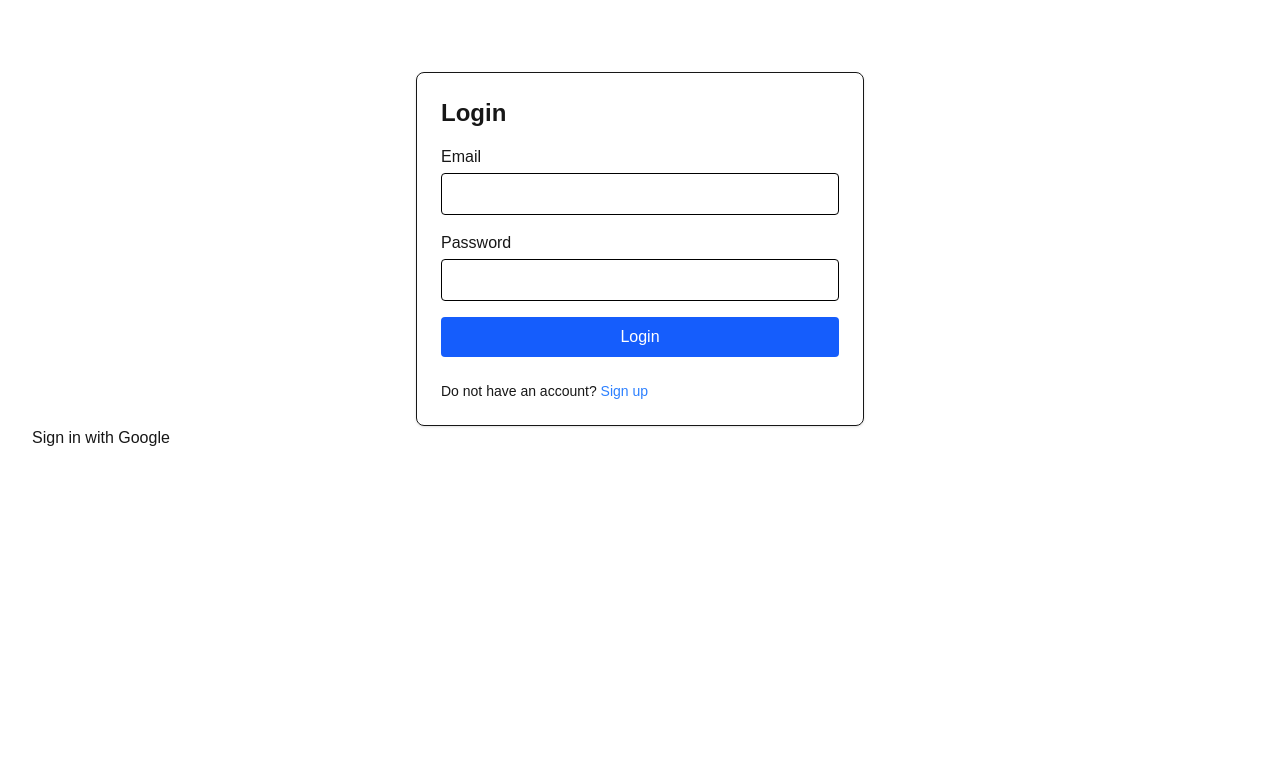
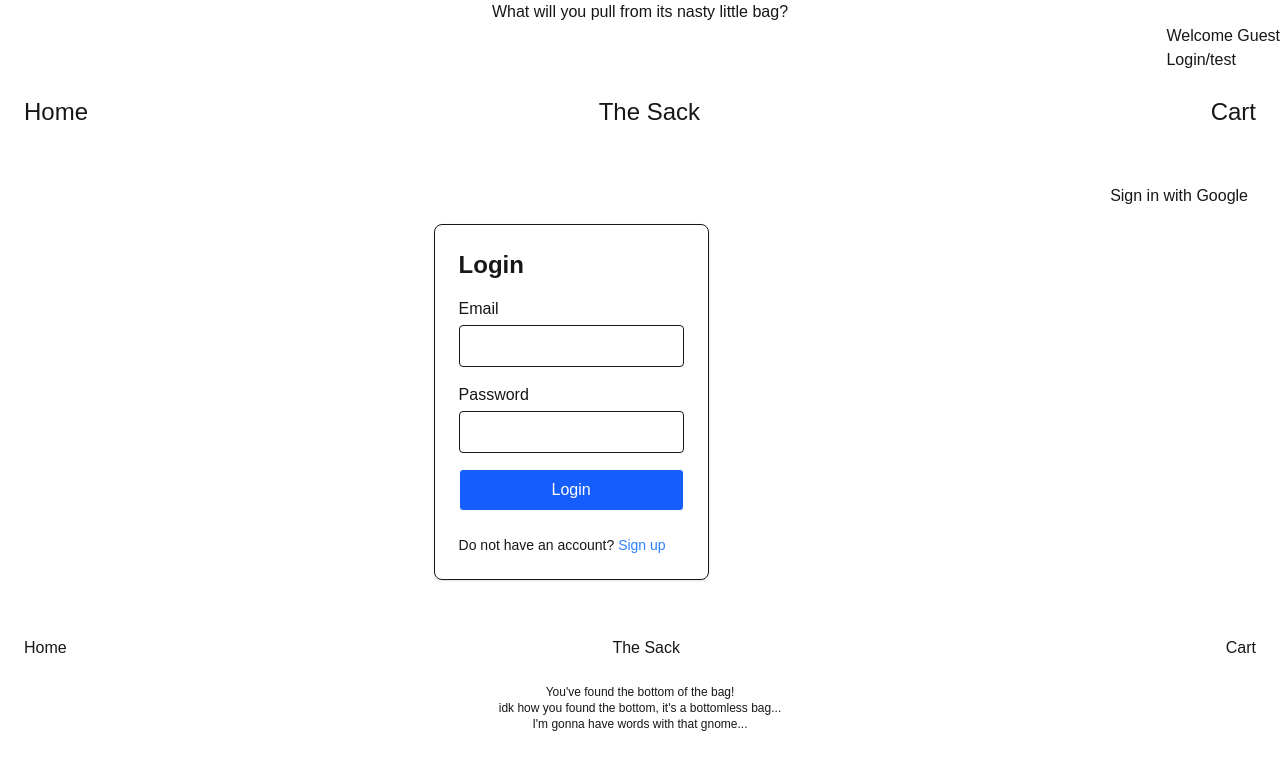
Before and after one commit to zinc-saucier/GoblinStuff, a Next.js app: page /login in a window 1280 px wide. Shown: the top 770 px of the page. Built offline with nearby package versions, Linux system fonts and the light colour scheme; no server answers.

Commit message:
styling for login

```diff
--- a/app/components/SignupForm.tsx
+++ b/app/components/SignupForm.tsx
@@ -4,6 +4,8 @@ import { createUserWithEmailAndPassword, AuthError } from "firebase/auth";
 import { auth } from "@/util/firebase";
 import { useRouter } from "next/navigation";
 import { useUserStore } from "@/util/store";
+import Header from "./header";
+import Footer from "./footer";
 
 export default function SignUpForm() {
   const [email, setEmail] = useState<string>("");
@@ -60,8 +62,13 @@ export default function SignUpForm() {
   };
 
   return (
-    <div className="max-w-md mx-auto mt-10 p-6 border rounded-lg shadow-sm bg-white">
-      <h2 className="text-2xl font-bold mb-4 text-black">Create Account</h2>
+    <main>
+      <div>
+            <Header/>
+      </div>
+      <main className="flex min-h-screen w-full flex-3 flex-row justify-between py-32 px-16 bg-white dark:bg-black sm:items-start">
+    <div >
+      <h2 className="text-2xl font-bold mb-4 text-white">Create Account</h2>
       <form onSubmit={handleSignUp} className="flex flex-col gap-4">
         <div>
           <label className="block mb-1 text-gray-700">Email</label>
@@ -106,5 +113,11 @@ export default function SignUpForm() {
         </button>
       </form>
     </div>
+    </main>
+    <div>
+
+          <Footer/>
+        </div>
+        </main>
   );
 }
--- a/app/components/login.tsx
+++ b/app/components/login.tsx
@@ -47,7 +47,7 @@ export default function LoginForm() {
             type="email"
             value={email}
             onChange={(e) => setEmail(e.target.value)}
-            className="w-full p-2 border rounded text-black"
+            className="w-full p-2 border rounded text-light-grey"
             required
           />
         </div>
@@ -57,7 +57,7 @@ export default function LoginForm() {
             type="password"
             value={password}
             onChange={(e) => setPassword(e.target.value)}
-            className="w-full p-2 border rounded text-black"
+            className="w-full p-2 border rounded text-light-grey"
             required
           />
         </div>
@@ -67,7 +67,7 @@ export default function LoginForm() {
         <button
           type="submit"
           disabled={loading}
-          className="bg-blue-600 text-white py-2 rounded hover:bg-blue-700 disabled:bg-gray-400"
+          className="bg-blue-600 text-white py-2 border rounded hover:bg-blue-700 disabled:bg-gray-400"
         >
           {loading ? "Logging in..." : "Login"}
         </button>
--- a/app/login/page.tsx
+++ b/app/login/page.tsx
@@ -4,6 +4,8 @@ import { auth } from "@/util/firebase";
 import { useRouter } from "next/navigation";
 import { useUserStore } from "@/util/store";
 import LoginForm from "../components/login";
+import Header from "../components/header";
+import Footer from "../components/footer";
 
 export default function LoginPage() {
   const router = useRouter();
@@ -23,9 +25,20 @@ export default function LoginPage() {
   };
 
   return (
-    <main style={{ padding: "2rem" }}>
+    <main>
+          <div>
+          <Header/>
+        </div>
+    <div className="flex w-full justify-between py-32 px-16 bg-white dark:bg-black sm:items-start" style={{ padding: "2rem" }}>
       <LoginForm />
+      <div>
       <button onClick={handleGoogleLogin}>Sign in with Google</button>
-    </main>
+      </div>
+    </div>
+    <div>
+
+          <Footer/>
+        </div>
+        </main>
   );
 }
```
